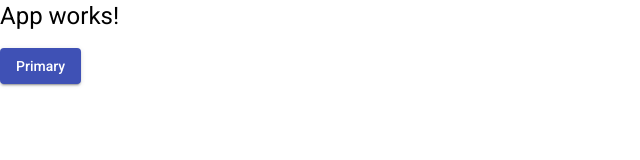
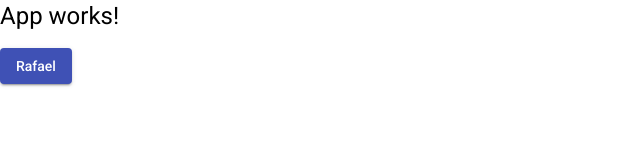
Before and after one commit to rafa543/helpdesk-front, an Angular app: page / in a window 1280 px wide. Shown: the top 160 px of the page, without its empty margins (0-640 px from the left). Built offline with nearby package versions, Linux system fonts and the light colour scheme.

Commit message:
componente nav criado

```diff
--- a/src/app/app.component.html
+++ b/src/app/app.component.html
@@ -1,2 +1,2 @@
 <h1>App works!</h1>
-<button mat-raised-button color="primary">Primary</button>
+<button mat-raised-button color="primary">Rafael</button>
--- a/src/app/app.module.ts
+++ b/src/app/app.module.ts
@@ -27,9 +27,13 @@
 import { MatListModule } from '@angular/material/list';
 import { MatCardModule } from '@angular/material/card';
 
+// Componentes do projeto
+import { NavComponent } from './components/nav/nav.component';
+
 @NgModule({
   declarations: [
-    AppComponent
+    AppComponent,
+    NavComponent
   ],
   imports: [
     BrowserModule,
--- /dev/null
+++ b/src/app/components/nav/nav.component.html
@@ -0,0 +1 @@
+<p>nav works!</p>
--- /dev/null
+++ b/src/app/components/nav/nav.component.ts
@@ -0,0 +1,15 @@
+import { Component, OnInit } from '@angular/core';
+
+@Component({
+  selector: 'app-nav',
+  templateUrl: './nav.component.html',
+  styleUrls: ['./nav.component.css']
+})
+export class NavComponent implements OnInit {
+
+  constructor() { }
+
+  ngOnInit(): void {
+  }
+
+}
```
Also changed, not shown: src/app/components/nav/nav.component.css (added).
